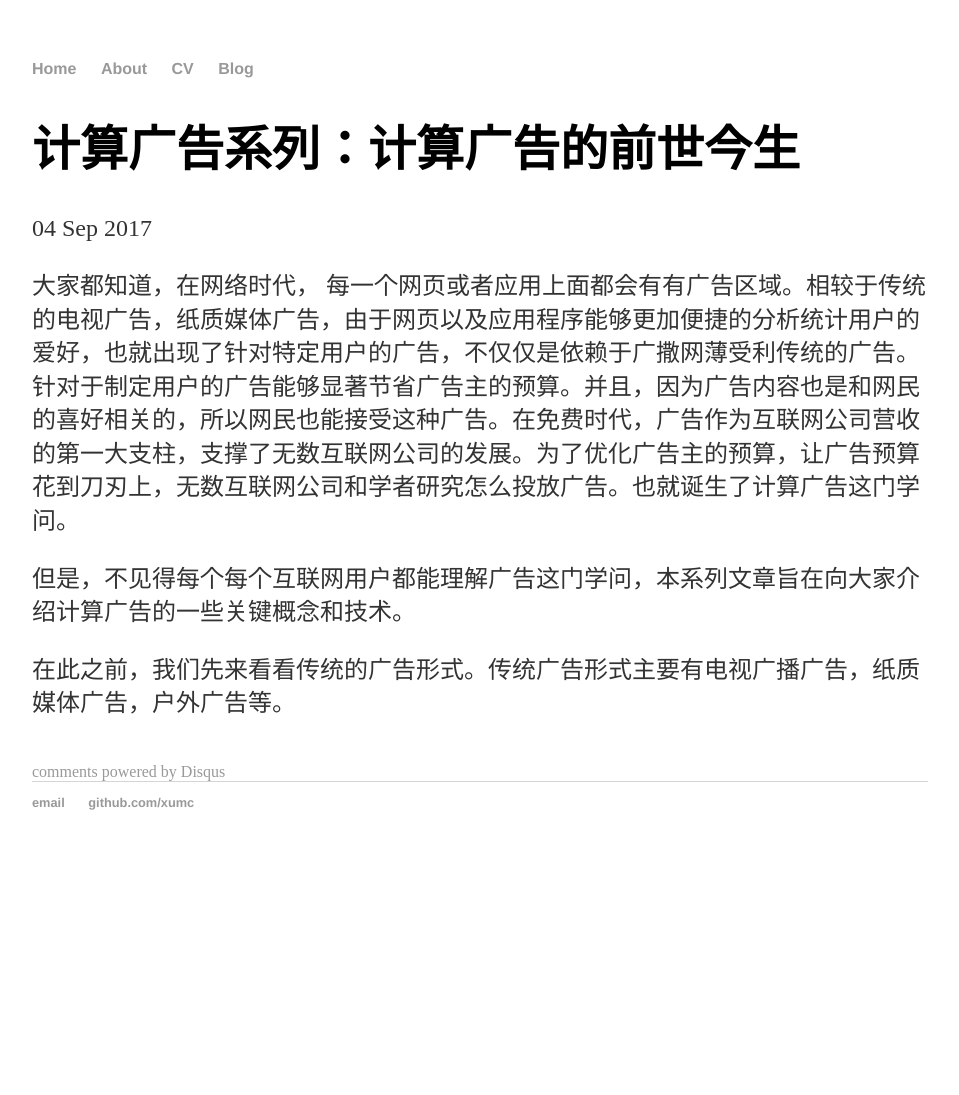
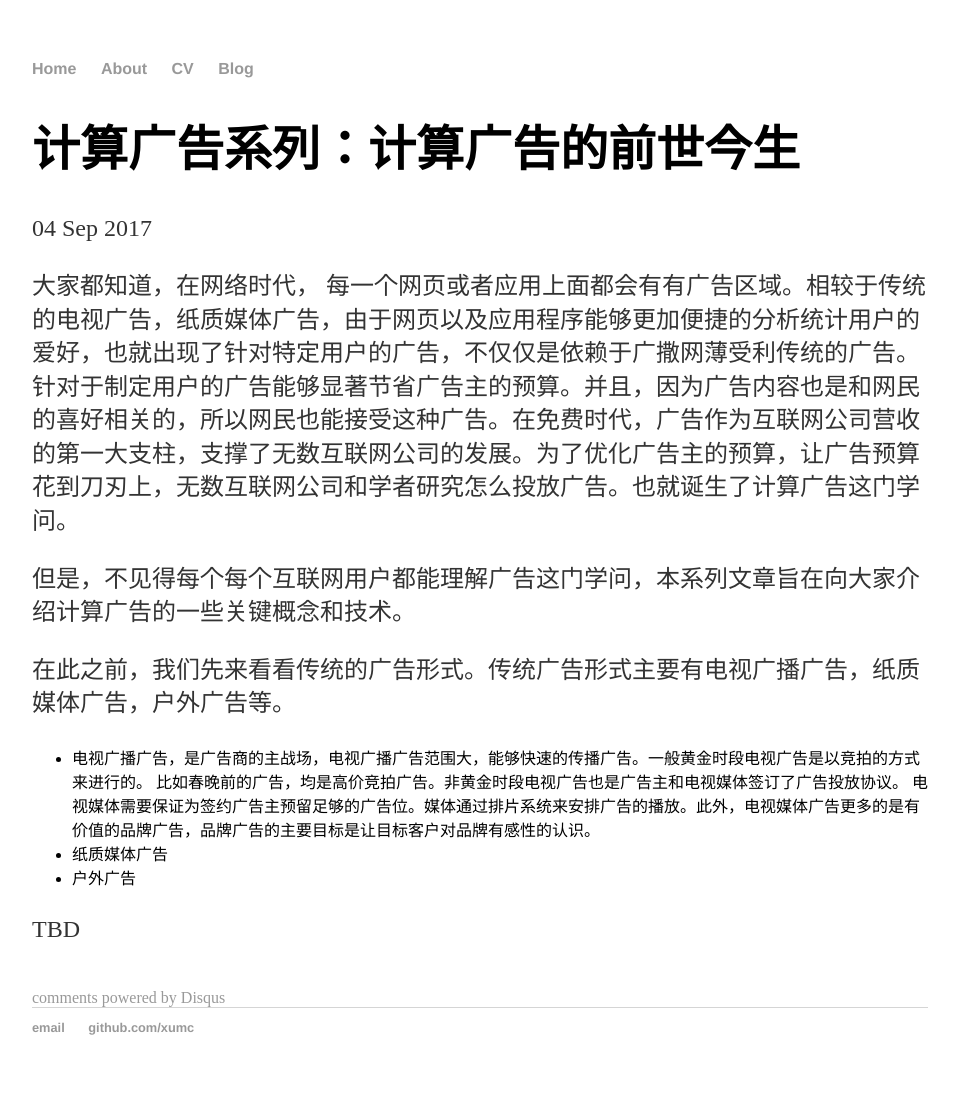
Before and after one commit to xumc/xumc.github.io, a Jekyll site: the page built from _posts/2017-09-04-computational-advertising-what-is-computational-advertising.md, in a window 1280 px wide. Shown: the whole page, without its empty margins (160-1119 px from the left). Built offline with Jekyll 4.4.1, drawn with Linux system fonts in a browser that asks for light colours; comment, search, counter and statistics services are not loaded; before the commit the page ends 900 px from its top, so only the background shows below that.

Commit message:
Update 2017-09-04-computational-advertising-what-is-computational-advertising.md

```diff
--- a/_posts/2017-09-04-computational-advertising-what-is-computational-advertising.md
+++ b/_posts/2017-09-04-computational-advertising-what-is-computational-advertising.md
@@ -10,3 +10,9 @@ date: 2017-09-04
 但是，不见得每个每个互联网用户都能理解广告这门学问，本系列文章旨在向大家介绍计算广告的一些关键概念和技术。
 
 在此之前，我们先来看看传统的广告形式。传统广告形式主要有电视广播广告，纸质媒体广告，户外广告等。
+
+* 电视广播广告，是广告商的主战场，电视广播广告范围大，能够快速的传播广告。一般黄金时段电视广告是以竞拍的方式来进行的。 比如春晚前的广告，均是高价竞拍广告。非黄金时段电视广告也是广告主和电视媒体签订了广告投放协议。 电视媒体需要保证为签约广告主预留足够的广告位。媒体通过排片系统来安排广告的播放。此外，电视媒体广告更多的是有价值的品牌广告，品牌广告的主要目标是让目标客户对品牌有感性的认识。
+* 纸质媒体广告
+* 户外广告
+
+TBD
```
